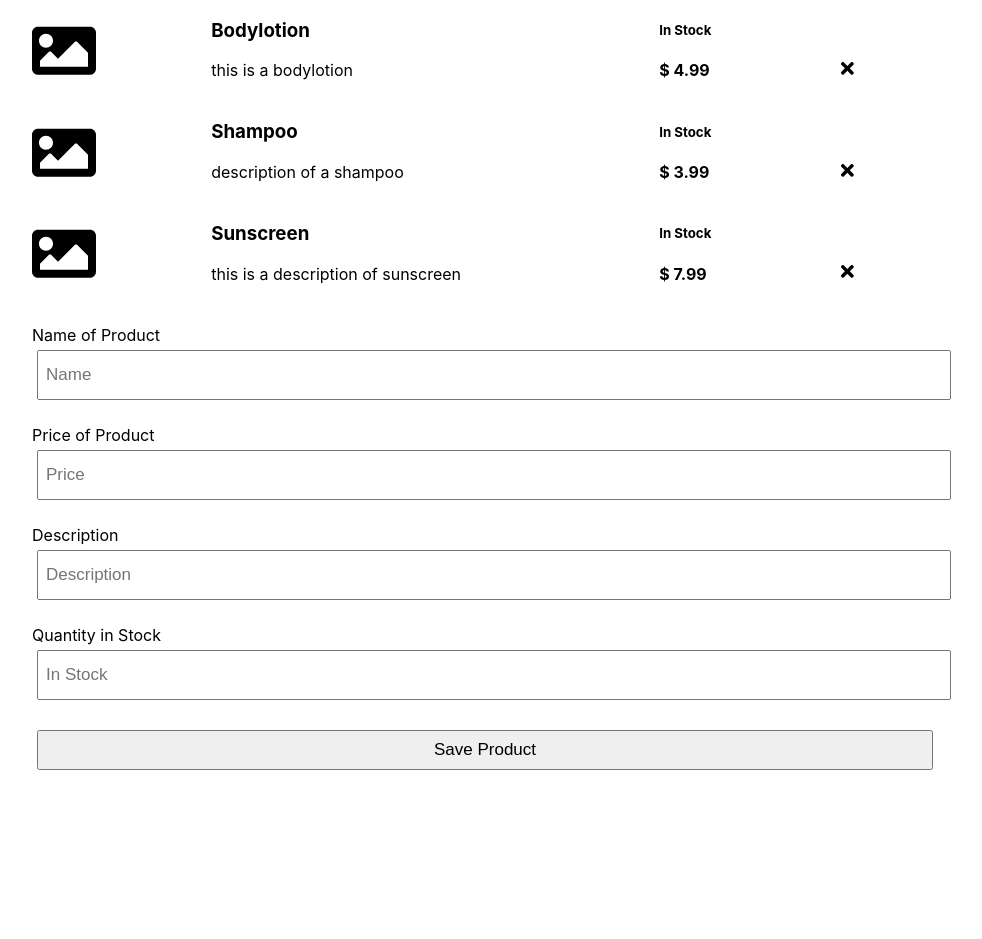
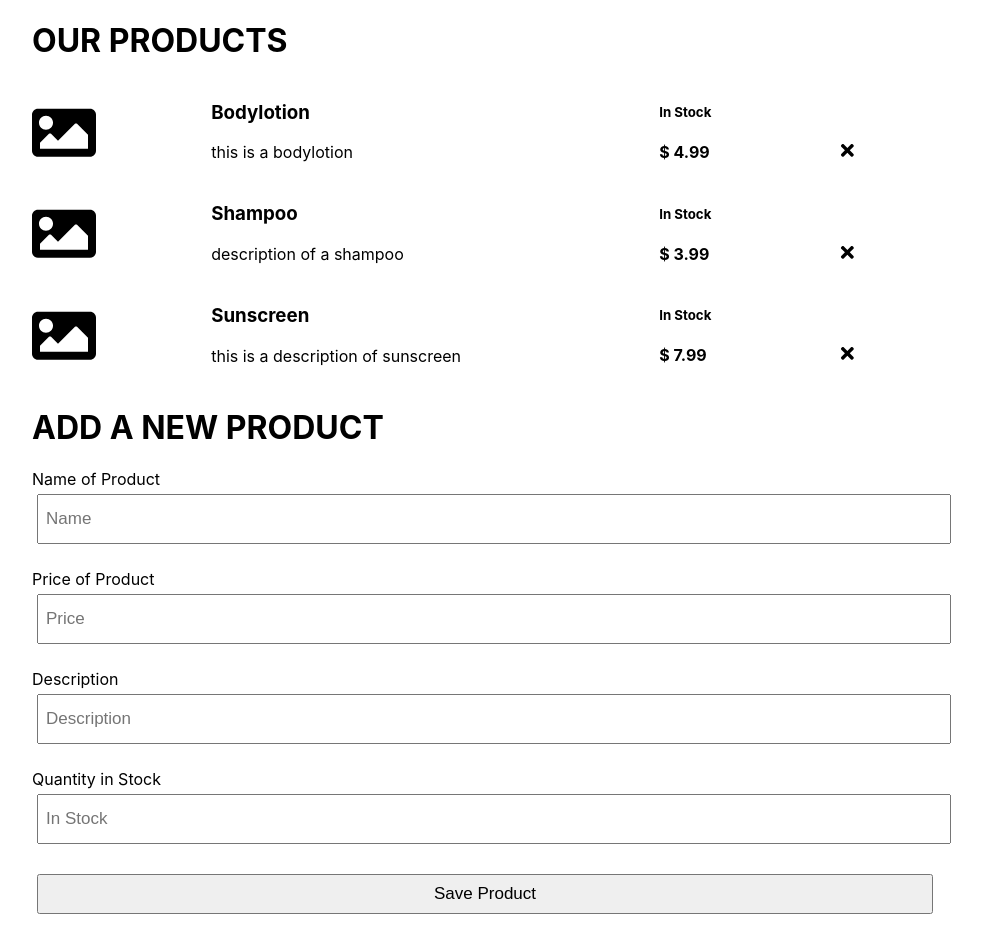
Before and after one commit to schuppli/product-page, a React (Create React App) app: page / in a window 1280 px wide. Shown: the whole page, without its empty margins (160-1142 px from the left). Before the commit the page ends 800 px from the top, so only its background shows below. Built offline with nearby package versions, Linux system fonts and the light colour scheme; data requests are answered from the project's data file.

Commit message:
headings

```diff
--- a/src/App.js
+++ b/src/App.js
@@ -49,6 +49,7 @@ function App() {
 
   return (
     <div className="App">
+
       <Products products={products} onDelete={deleteProduct} />
       <AddProduct onAdd={addProduct} />
     </div>
--- a/src/components/AddProduct.js
+++ b/src/components/AddProduct.js
@@ -29,6 +29,7 @@ const AddProduct = ({ onAdd }) => {
 
     return (
         <div>
+            <h1>ADD A NEW PRODUCT</h1>
             <form className="addProduct" onSubmit={onSubmit}>
 
                 <div class='formControl'>
--- a/src/components/Products.js
+++ b/src/components/Products.js
@@ -4,6 +4,7 @@ import Product from './Product'
 const Products = ({ products, onDelete }) => {
     return (
         <div>
+            <h1>OUR PRODUCTS</h1>
             {products.map((product, index) => (
                 <Product key={index} product={product} onDelete={onDelete} />
             ))}
```
